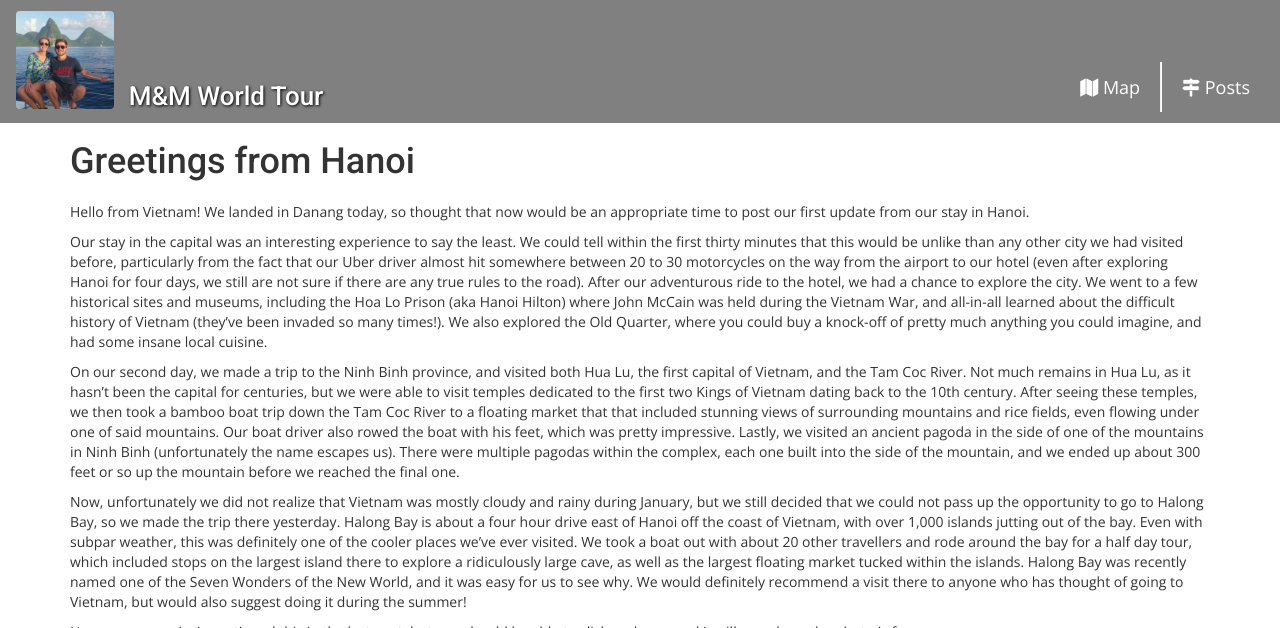
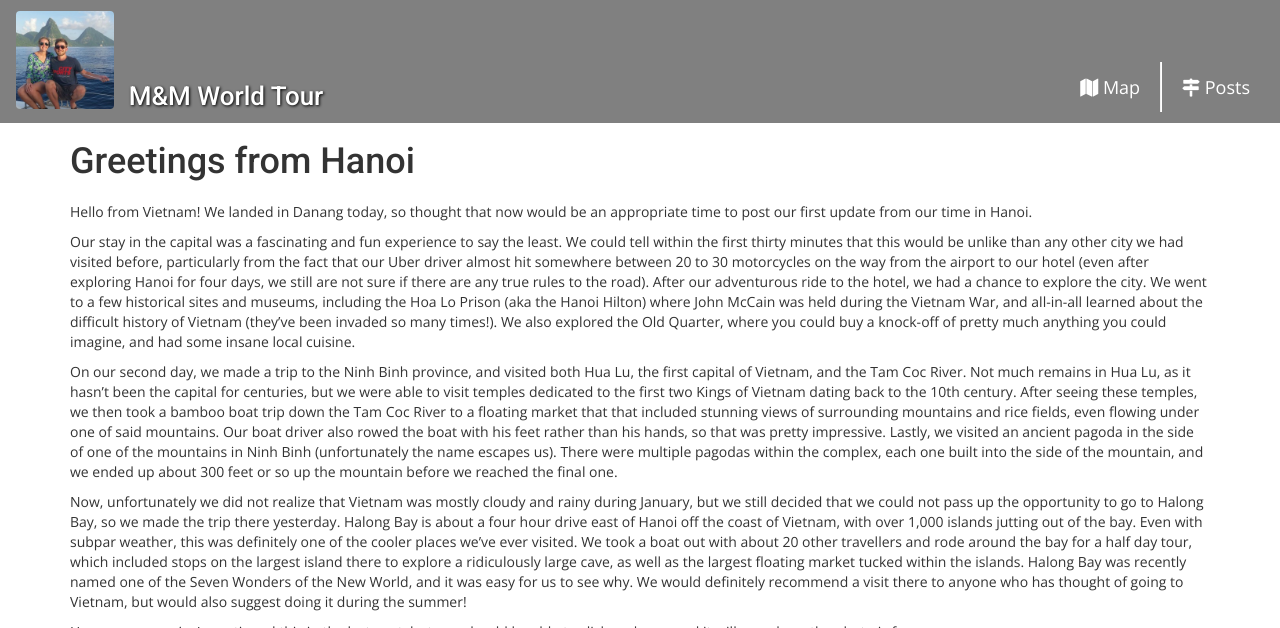
Before and after one commit to michaelrenzi/worldtour, a Jekyll site: the page built from _posts/2017-01-20-hanoi.markdown, in a window 1280 px wide and 900 px high, cut to the strip 0-628 px from the top of the window. Built offline with Jekyll 4.4.1, drawn with Linux system fonts in a browser that asks for light colours; nearby versions of some CDN libraries; comment, search, counter and statistics services are not loaded.

Commit message:
text changes

```diff
--- a/_posts/2017-01-20-hanoi.markdown
+++ b/_posts/2017-01-20-hanoi.markdown
@@ -9,11 +9,11 @@ teaser: "Four days in the capital of Vietnam."
 categories: jekyll update
 ---
 
-Hello from Vietnam! We landed in Danang today, so thought that now would be an appropriate time to post our first update from our stay in Hanoi.
+Hello from Vietnam! We landed in Danang today, so thought that now would be an appropriate time to post our first update from our time in Hanoi.
 
-Our stay in the capital was an interesting experience to say the least. We could tell within the first thirty minutes that this would be unlike than any other city we had visited before, particularly from the fact that our Uber driver almost hit somewhere between 20 to 30 motorcycles on the way from the airport to our hotel (even after exploring Hanoi for four days, we still are not sure if there are any true rules to the road). After our adventurous ride to the hotel, we had a chance to explore the city. We went to a few historical sites and museums, including the Hoa Lo Prison (aka Hanoi Hilton) where John McCain was held during the Vietnam War, and all-in-all learned about the difficult history of Vietnam (they've been invaded so many times!). We also explored the Old Quarter, where you could buy a knock-off of pretty much anything you could imagine, and had some insane local cuisine.
+Our stay in the capital was a fascinating and fun experience to say the least. We could tell within the first thirty minutes that this would be unlike than any other city we had visited before, particularly from the fact that our Uber driver almost hit somewhere between 20 to 30 motorcycles on the way from the airport to our hotel (even after exploring Hanoi for four days, we still are not sure if there are any true rules to the road). After our adventurous ride to the hotel, we had a chance to explore the city. We went to a few historical sites and museums, including the Hoa Lo Prison (aka the Hanoi Hilton) where John McCain was held during the Vietnam War, and all-in-all learned about the difficult history of Vietnam (they've been invaded so many times!). We also explored the Old Quarter, where you could buy a knock-off of pretty much anything you could imagine, and had some insane local cuisine.
 
-On our second day, we made a trip to the Ninh Binh province, and visited both Hua Lu, the first capital of Vietnam, and the Tam Coc River. Not much remains in Hua Lu, as it hasn't been the capital for centuries, but we were able to visit temples dedicated to the first two Kings of Vietnam dating back to the 10th century. After seeing these temples, we then took a bamboo boat trip down the Tam Coc River to a floating market that that included stunning views of surrounding mountains and rice fields, even flowing under one of said mountains. Our boat driver also rowed the boat with his feet, which was pretty impressive. Lastly, we visited an ancient pagoda in the side of one of the mountains in Ninh Binh (unfortunately the name escapes us). There were multiple pagodas within the complex, each one built into the side of the mountain, and we ended up about 300 feet or so up the mountain before we reached the final one.
+On our second day, we made a trip to the Ninh Binh province, and visited both Hua Lu, the first capital of Vietnam, and the Tam Coc River. Not much remains in Hua Lu, as it hasn't been the capital for centuries, but we were able to visit temples dedicated to the first two Kings of Vietnam dating back to the 10th century. After seeing these temples, we then took a bamboo boat trip down the Tam Coc River to a floating market that that included stunning views of surrounding mountains and rice fields, even flowing under one of said mountains. Our boat driver also rowed the boat with his feet rather than his hands, so that was pretty impressive. Lastly, we visited an ancient pagoda in the side of one of the mountains in Ninh Binh (unfortunately the name escapes us). There were multiple pagodas within the complex, each one built into the side of the mountain, and we ended up about 300 feet or so up the mountain before we reached the final one.
 
 Now, unfortunately we did not realize that Vietnam was mostly cloudy and rainy during January, but we still decided that we could not pass up the opportunity to go to Halong Bay, so we made the trip there yesterday. Halong Bay is about a four hour drive east of Hanoi off the coast of Vietnam, with over 1,000 islands jutting out of the bay. Even with subpar weather, this was definitely one of the cooler places we've ever visited. We took a boat out with about 20 other travellers and rode around the bay for a half day tour, which included stops on the largest island there to explore a ridiculously large cave, as well as the largest floating market tucked within the islands. Halong Bay was recently named one of the Seven Wonders of the New World, and it was easy for us to see why. We would definitely recommend a visit there to anyone who has thought of going to Vietnam, but would also suggest doing it during the summer!
 
```
